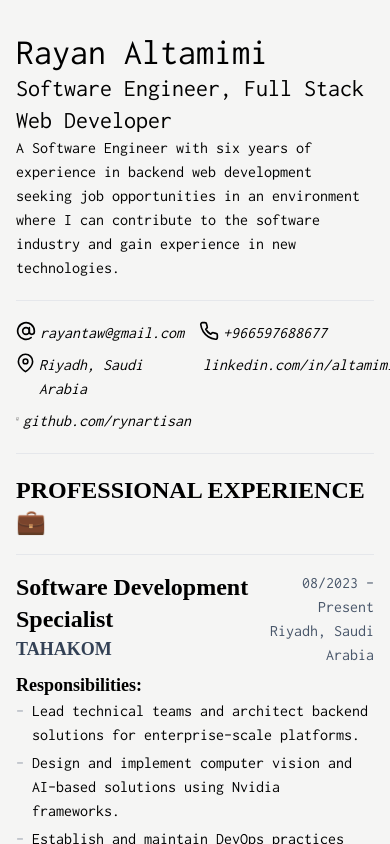
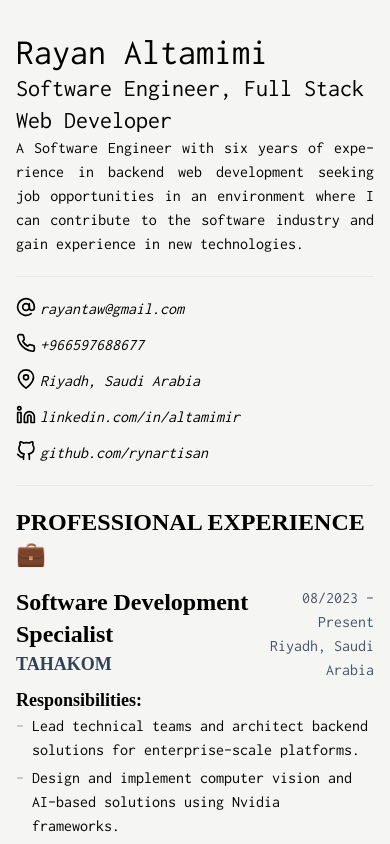
Before and after one commit to rynartisan/rynartisan, a SvelteKit app: page / in a window 390 px wide. Shown: the top 844 px of the page. Built offline with nearby package versions, Linux system fonts and the light colour scheme; a web font is replaced by a local one.

Commit message:
style: minor improvements for mobile

```diff
--- a/src/routes/+page.svelte
+++ b/src/routes/+page.svelte
@@ -21,7 +21,7 @@
       <div class="flex-1">
         <h1 class="text-4xl">{data.name}</h1>
         <h3 class="text-2xl">{data.title}</h3>
-        <p>{data.summary}</p>
+        <p class="hyphens-auto text-justify">{data.summary}</p>
       </div>
       <div class="ml-4 hidden flex-col items-center md:flex print:flex">
         <p class="mb-2 text-center text-xs text-gray-500 dark:text-gray-500">
@@ -41,7 +41,9 @@
     <hr class="my-5" />
 
     <address class="mt-2">
-      <dl class="grid grid-cols-2 gap-2 md:grid-cols-3 print:grid-cols-3">
+      <dl
+        class="flex flex-col gap-3 sm:grid sm:grid-cols-2 md:grid-cols-3 print:grid-cols-3"
+      >
         <div class="flex gap-1">
           <dt class="h-5 w-5">
             <img
@@ -86,8 +88,7 @@
             <a
               href="https://{data.contact.linkedin}"
               target="_blank"
-              rel="noopener noreferrer"
-            >{data.contact.linkedin}</a
+              rel="noopener noreferrer">{data.contact.linkedin}</a
             >
           </dd>
         </div>
@@ -103,8 +104,7 @@
             <a
               href="https://{data.contact.github}"
               target="_blank"
-              rel="noopener noreferrer"
-            >{data.contact.github}</a
+              rel="noopener noreferrer">{data.contact.github}</a
             >
           </dd>
         </div>
@@ -119,7 +119,6 @@
         Professional Experience 💼
       </h3>
       {#each data.experience as job}
-        <hr class="my-4" />
         <article class="mb-2">
           <header>
             <div class="flex items-start justify-between">
@@ -166,7 +165,7 @@
                       {project.date}
                     </span>
                   </div>
-                  <p class="text-justify">
+                  <p class="hyphens-auto text-justify">
                     {project.description}
                   </p>
                 </li>
@@ -174,6 +173,7 @@
             </ul>
           </div>
         </article>
+        <hr class="my-4 last:hidden" />
       {/each}
     </section>
 
@@ -200,7 +200,11 @@
           class="grid grid-cols-1 sm:grid-cols-2 md:grid-cols-3 lg:grid-cols-4"
         >
           {#each data.soft_skills as skill}
-            <li class="ml-6 flex-1 list-disc">{skill}</li>
+            <li
+              class="relative ml-6 flex-1 list-none before:absolute before:-left-4 before:text-gray-500 before:content-['-']"
+            >
+              {skill}
+            </li>
           {/each}
         </ul>
       </section>
--- a/src/routes/+page.ts
+++ b/src/routes/+page.ts
@@ -1,6 +1,6 @@
 import type { PageLoad } from './$types';
 import data from './data.json';
 
-export const load: PageLoad = ({}) => {
+export const load: PageLoad = () => {
   return data;
 };
```
Also changed, not shown: src/routes/+layout.js (line endings or trailing spaces).
